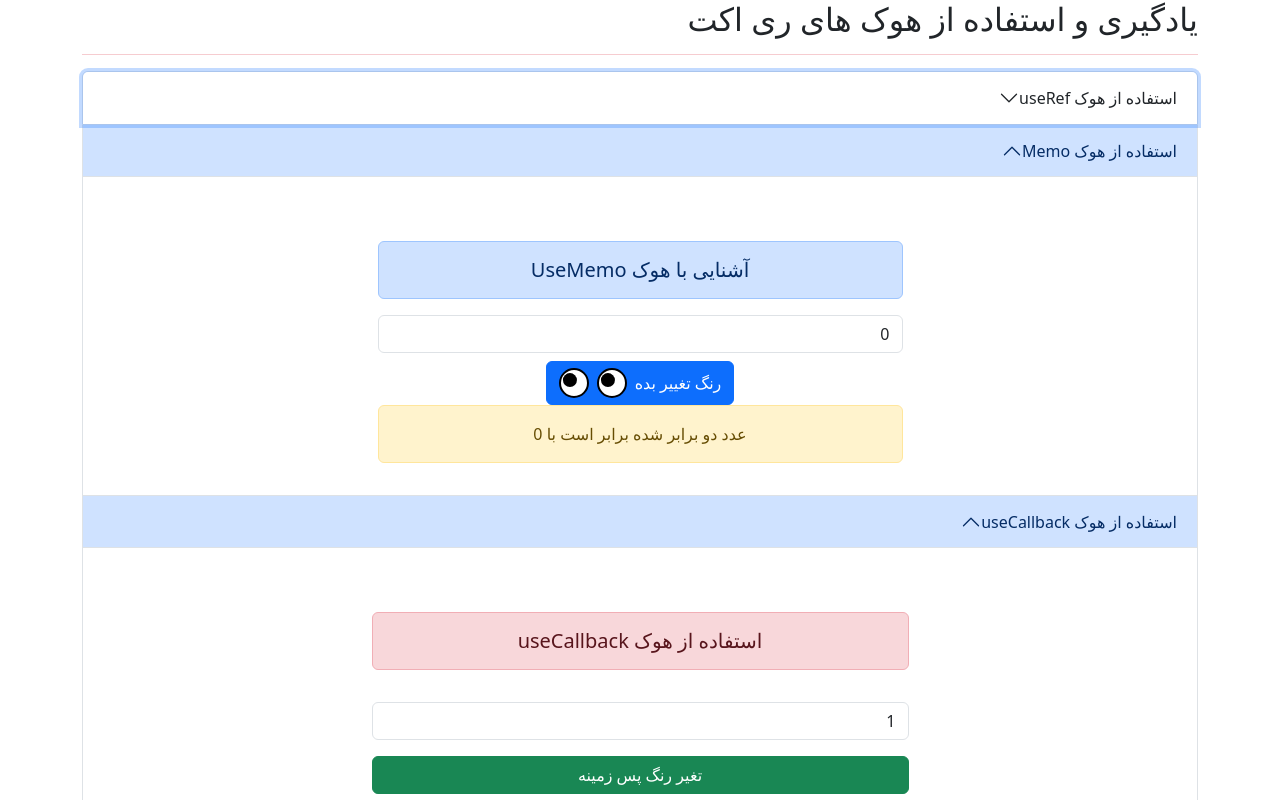
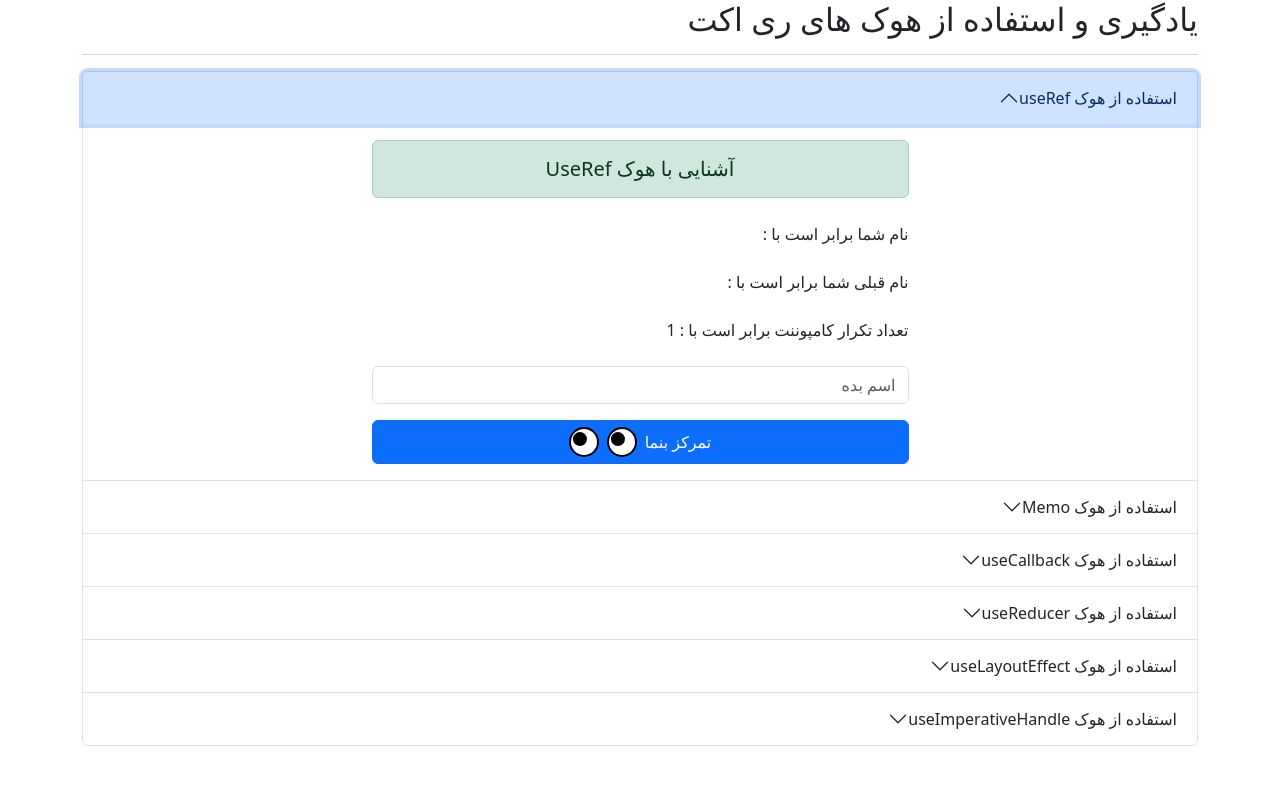
Before and after one commit to SayyehBan/react-hooks-example, a React (Create React App) app: page / in a window 1280 px wide. Both pictures are taken after a click on the button "استفاده از هوک useRef". Shown: the top 800 px of the page. Built offline with nearby package versions, Linux system fonts and the light colour scheme.

Commit message:
useImperativeHandle

```diff
--- a/src/App.js
+++ b/src/App.js
@@ -5,6 +5,7 @@ import {
   UseCallBackExample,
   UseReducerExample,
   UseLayoutEffectExample,
+  UseImperativeHandleExample,
 } from "./hooks";
 function App() {
   return (
@@ -18,29 +19,39 @@ function App() {
           id={"ref"}
           title="استفاده از هوک useRef"
           children={<UseRefExample />}
+          collapsed={true}
         />
         <AccordionItem
           id={"Memo"}
           title=" استفاده از هوک Memo"
           children={<UseMemoExample />}
+          collapsed={true}
         />
         <AccordionItem
           id={"useCallback"}
           title="استفاده از هوک useCallback"
           children={<UseCallBackExample />}
+          collapsed={true}
         />
         <AccordionItem
           id={"useReducer"}
           title="استفاده از هوک useReducer"
           children={<UseReducerExample />}
+          collapsed={true}
         />
         <AccordionItem
           id={"useLayoutEffect"}
           title="استفاده از هوک useLayoutEffect"
           children={<UseLayoutEffectExample />}
+          collapsed={true}
         />
-      </div>
-    </div>
+        <AccordionItem
+          id={"useImperrativeHandle"}
+          title="استفاده از هوک useImperativeHandle"
+          children={<UseImperativeHandleExample />}
+          collapsed={true}
+        />
+      </div>    </div>
   );
 }
 
--- a/src/components/Accordion.js
+++ b/src/components/Accordion.js
@@ -2,11 +2,11 @@ const AccordionItem = ({ id, title, children }) => {
     return (
         <div className="accordion-item">
             <h2 className="accordion-header">
-                <button className="accordion-button" type="button" data-bs-toggle="collapse" data-bs-target={`#${id}`} aria-expanded="true" aria-controls={id}>
+                <button className="accordion-button collapsed" type="button" data-bs-toggle="collapse" data-bs-target={`#${id}`} aria-expanded="false" aria-controls={id}>
                     {title}
                 </button>
             </h2>
-            <div id={id} className="accordion-collapse collapse show" data-bs-parent="#accordionExample">
+            <div id={id} className="accordion-collapse collapse" data-bs-parent="#accordionExample">
                 <div className="accordion-body">
                     {children}
                 </div>
--- /dev/null
+++ b/src/hooks/UseImperativeHandleExample.js
@@ -0,0 +1,48 @@
+import { useRef, forwardRef, useImperativeHandle } from "react";
+
+/**
+ * کامپوننت ورودی سفارشی با استفاده از forwardRef
+ * این کامپوننت یک ورودی ساده را با قابلیت فوکوس از بیرون ارائه می‌دهد
+ * @param {object} props - پراپ‌های کامپوننت
+ * @param {React.Ref} ref - رفرنس ارسالی از کامپوننت والد
+ */
+let BootStrapInput = (props, ref) => {
+    const inputRef = useRef(null);
+    // استفاده از useImperativeHandle برای در دسترس قرار دادن متد focus
+    useImperativeHandle(ref, () => ({
+        focus: () => {
+            inputRef.current.focus();
+        }
+    }));
+    return <input ref={inputRef} {...props} />
+}
+BootStrapInput = forwardRef(BootStrapInput);
+
+/**
+ * کامپوننت اصلی برای نمایش مثال استفاده از هوک useImperativeHandle
+ * این کامپوننت نحوه استفاده از useImperativeHandle را نشان می‌دهد
+ */
+const UseImperativeHandleExample = () => {
+    // ایجاد یک رفرنس برای دسترسی به کامپوننت BootStrapInput
+    const inputRef = useRef(null);
+
+    // تابع برای فعال کردن فوکوس روی فیلد ورودی
+    const handleFocus = () => {
+        inputRef.current.focus();
+    }
+
+    return (
+        <div className="mx-auto mt-5 d-grid gap-3 w-50">
+            <h5 className="text-center alert alert-success">
+                استفاده از هوک useImperativeHandle
+            </h5>
+            <hr className="bg-danger" />
+            <BootStrapInput ref={inputRef} type="text" className="form-control" />
+            <button className="btn btn-primary" onClick={handleFocus}>
+                فعال کردن فیلد ورودی
+            </button>
+        </div>
+    );
+};
+
+export default UseImperativeHandleExample;
--- a/src/hooks/index.jsx
+++ b/src/hooks/index.jsx
@@ -3,3 +3,4 @@ export { default as UseMemoExample } from "./UseMemoExample";
 export { default as UseCallBackExample } from "./UseCallBackExample";
 export { default as UseReducerExample } from "./UseReducerExample";
 export { default as UseLayoutEffectExample } from "./UseLayoutEffectExample";
+export { default as UseImperativeHandleExample } from "./UseImperativeHandleExample";
```
